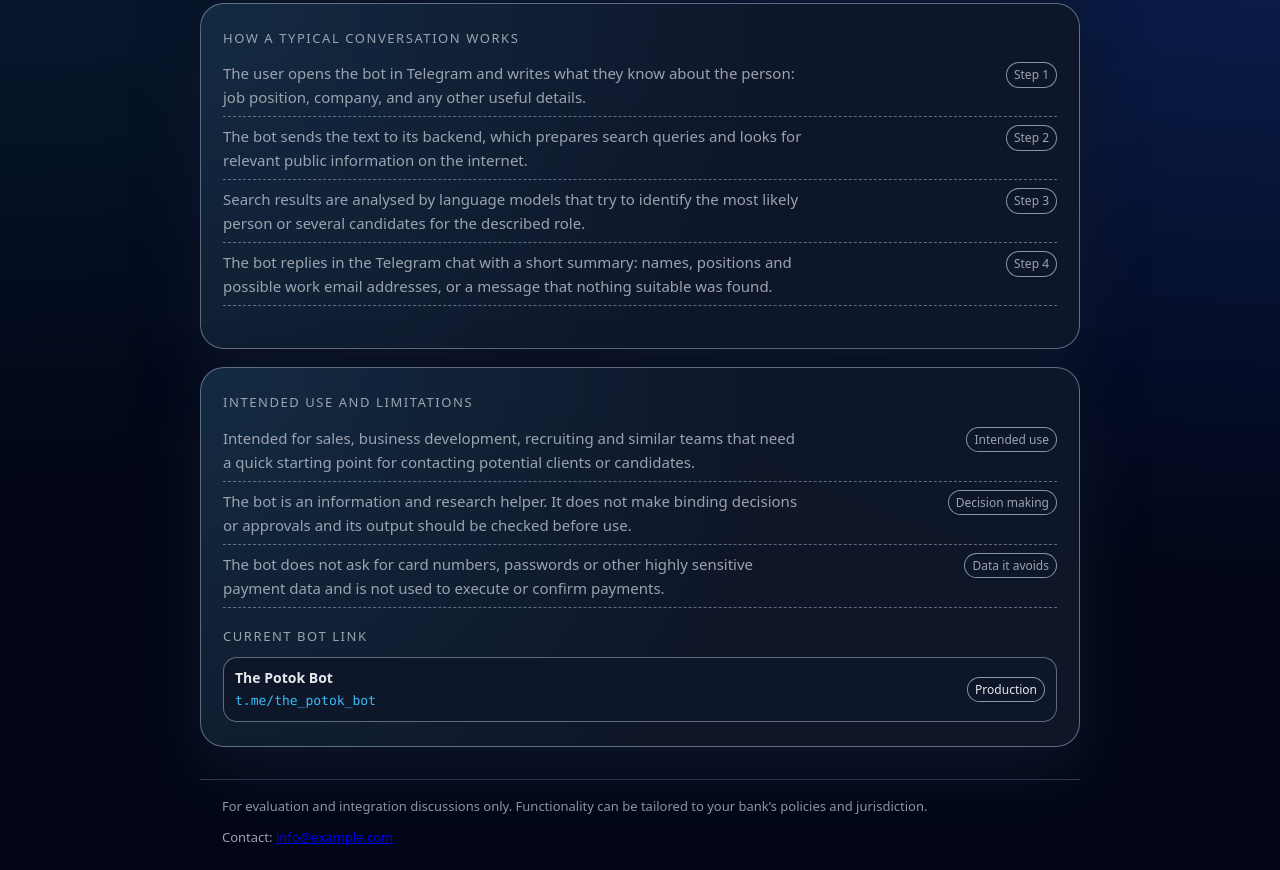
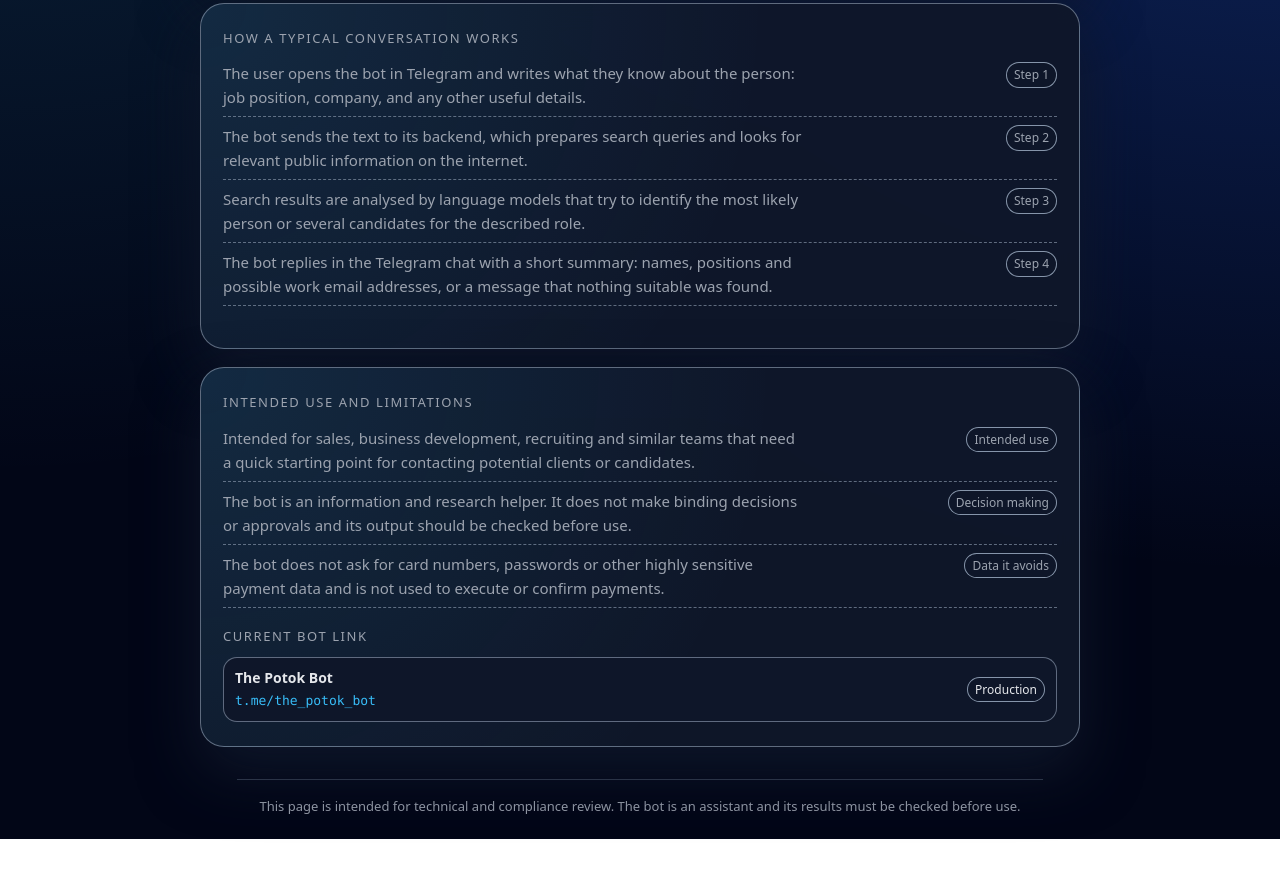
Before and after one commit to Ivang71/ptk, a plain HTML site: page landing.html in a window 1280 px wide. Shown: the part 570-1440 px from the top of the page. After the commit the page ends 1409 px from the top, so only its background shows below. Drawn offline with Linux system fonts and the light colour scheme.

Commit message:
translate fully

```diff
--- a/landing.html
+++ b/landing.html
@@ -340,7 +340,7 @@
 
           <div class="actions">
             <a class="btn-primary" href="https://t.me/the_potok_bot" target="_blank" rel="noopener noreferrer">
-              Open The Potok Bot
+              <span id="lng-open-btn">Open The Potok Bot</span>
               <span>↗</span>
             </a>
           </div>
@@ -400,8 +400,7 @@
     </main>
 
     <footer>
-      <div id="lng-footer-1">For evaluation and integration discussions only. Functionality can be tailored to your bank’s policies and jurisdiction.</div>
-      <div><span id="lng-contact-label">Contact:</span> <a href="mailto:info@example.com">info@example.com</a></div>
+      <div id="lng-footer-1">This page is intended for technical and compliance review. The bot is an assistant and its results must be checked before use.</div>
     </footer>
   </div>
   <script>
@@ -437,11 +436,11 @@
           howStep2: "Step 2",
           howStep3: "Step 3",
           howStep4: "Step 4",
+          openBtn: "Open The Potok Bot",
           linkLabel: "Current bot link",
           linkName: "The Potok Bot",
           linkEnv: "Production",
-          footer1: "For evaluation and integration discussions only. Functionality can be tailored to your bank’s policies and jurisdiction.",
-          contactLabel: "Contact:"
+          footer1: "This page is intended for technical and compliance review. The bot is an assistant and its results must be checked before use."
         },
         ru: {
           pageTitle: "Бот «Поток» — помощник по поиску людей",
@@ -471,11 +470,11 @@
           pillUse: "Назначение",
           pillDecisions: "Принятие решений",
           pillData: "Какие данные не запрашивает",
+          openBtn: "Открыть бота",
           linkLabel: "Текущая ссылка на бота",
           linkName: "Бот «Поток»",
           linkEnv: "Основной бот",
-          footer1: "Страница предназначена для оценки и обсуждения интеграции. Функциональность может быть адаптирована под политику и юрисдикцию вашей организации.",
-          contactLabel: "Контакт:"
+          footer1: "Страница предназначена для технического и комплаенс‑ознакомления. Бот выступает помощником, его ответы не являются рекомендацией и должны проверяться перед использованием."
         }
       };
       var locale = isRu ? "ru" : "en";
@@ -492,6 +491,7 @@
       setText("lng-eyebrow", "eyebrow");
       setText("lng-title", "title");
       setText("lng-subtitle", "subtitle");
+      setText("lng-open-btn", "openBtn");
       var bullets = document.getElementById("lng-bullets");
       if (bullets && Array.isArray(d.bullets)) {
         bullets.innerHTML = "";
@@ -527,7 +527,6 @@
       setText("lng-link-name", "linkName");
       setText("lng-link-env", "linkEnv");
       setText("lng-footer-1", "footer1");
-      setText("lng-contact-label", "contactLabel");
     })();
   </script>
 </body>
```
